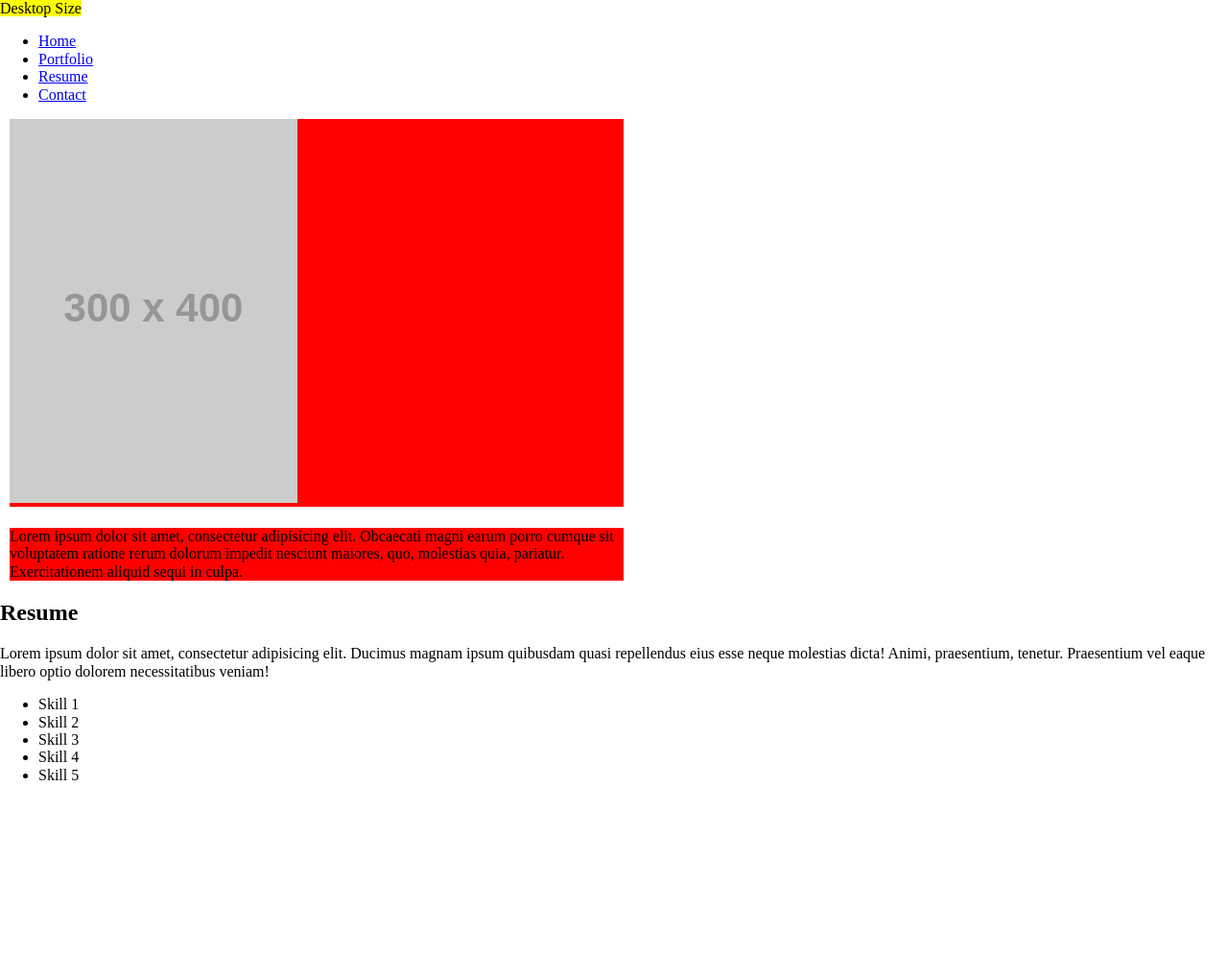
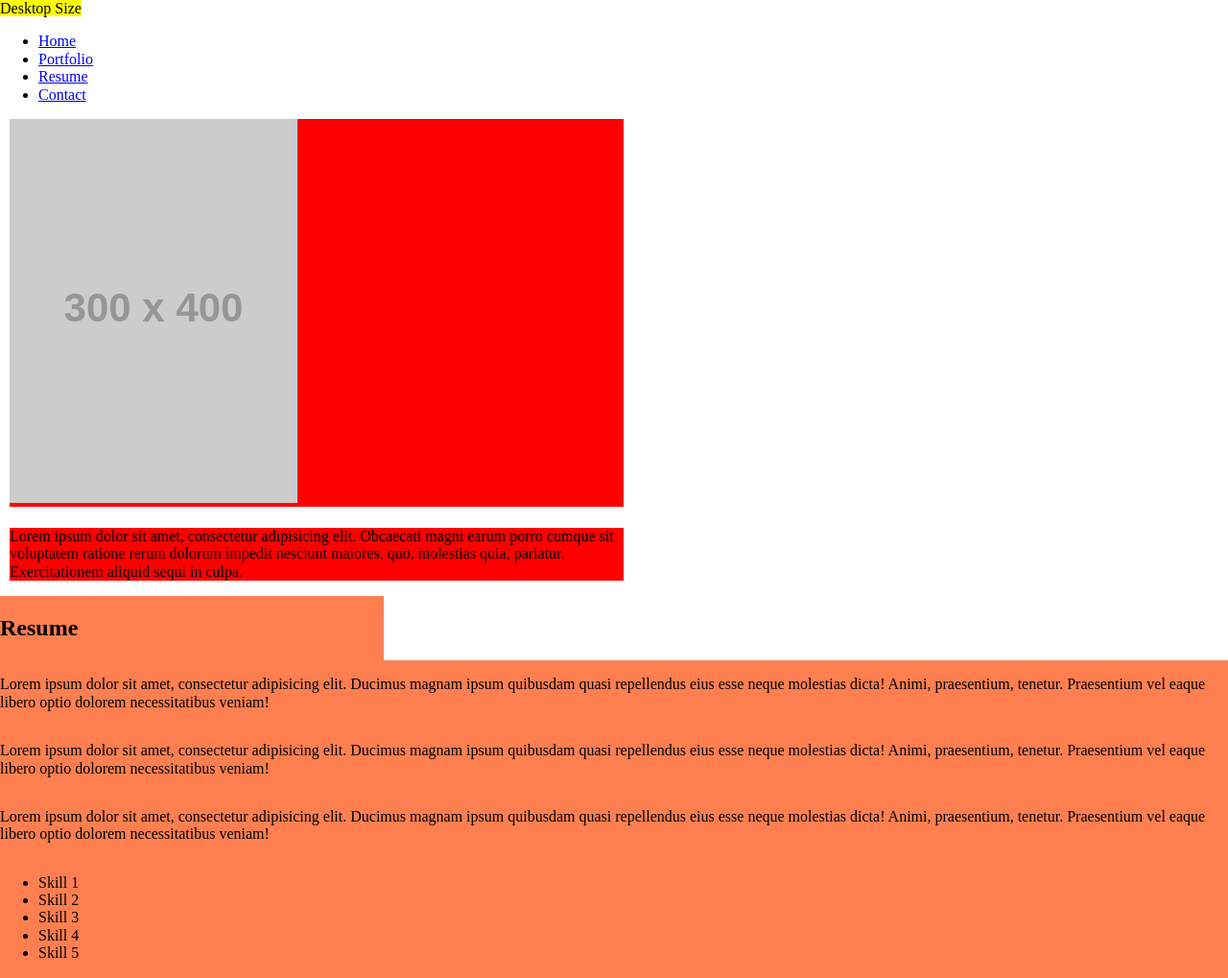
Before and after one commit to joebfigg/user-sample, a plain HTML site: page bio.html in a window 1280 px wide. Shown: the whole page at 96% size. Before the commit the page ends 833 px from the top, so only its background shows below. Drawn offline with nearby package versions, Linux system fonts and the light colour scheme; placeholder pictures from the web are drawn by us.

Commit message:
day 2 finals

```diff
--- a/bio.html
+++ b/bio.html
@@ -40,6 +40,15 @@
 	    <section>
 	        <p>Lorem ipsum dolor sit amet, consectetur adipisicing elit. Ducimus magnam ipsum quibusdam quasi repellendus eius esse neque molestias dicta! Animi, praesentium, tenetur. Praesentium vel eaque libero optio dolorem necessitatibus veniam!</p>
 	    </section>
+
+        <section>
+	        <p>Lorem ipsum dolor sit amet, consectetur adipisicing elit. Ducimus magnam ipsum quibusdam quasi repellendus eius esse neque molestias dicta! Animi, praesentium, tenetur. Praesentium vel eaque libero optio dolorem necessitatibus veniam!</p>
+	    </section>
+
+	      <section>
+	        <p>Lorem ipsum dolor sit amet, consectetur adipisicing elit. Ducimus magnam ipsum quibusdam quasi repellendus eius esse neque molestias dicta! Animi, praesentium, tenetur. Praesentium vel eaque libero optio dolorem necessitatibus veniam!</p>
+	    </section>
+
 	      <section>
             <ul>
                 <li>Skill 1</li>
--- a/css/styles.css
+++ b/css/styles.css
@@ -20,6 +20,16 @@
 
 
 /* resume */
+
+.bio #resume section {
+    background: coral;
+    display: flex;
+    flex: wrap row;
+}
+
+.bio #resume section {
+    flex:1;
+}
 
 
 
```
